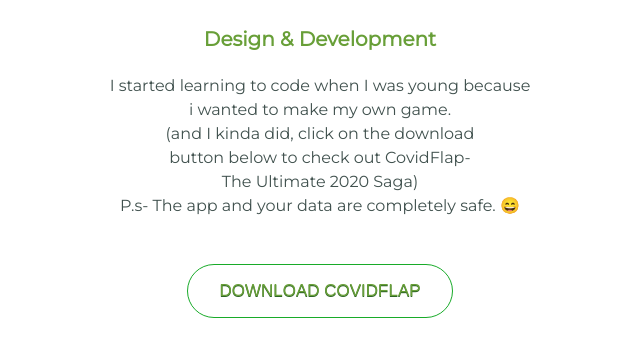
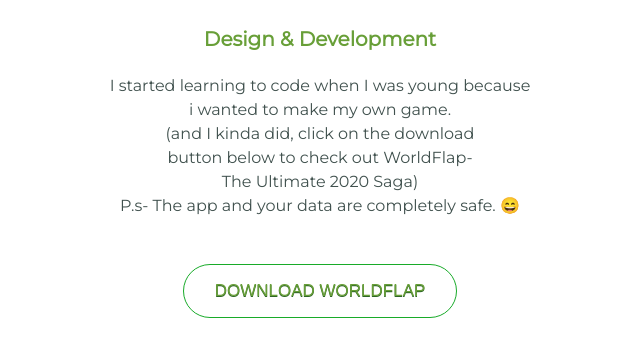
Before and after one commit to jaisup/About-Me, a plain HTML site: page index.html in a window 1280 px wide. Shown: the part 1645-1990 px from the top of the page, 320-960 px from the left. Drawn offline with Linux system fonts and the light colour scheme; grey boxes are pictures that could not be loaded.

Commit message:
Update index.html

```diff
--- a/index.html
+++ b/index.html
@@ -30,13 +30,13 @@
           <h3>Design & Development</h3>
           <p>I started learning to code when I was young because<br>
              i wanted to make my own game.<br>(and I kinda did, click on the download<br>
-             button below to check out CovidFlap-<br>
+             button below to check out WorldFlap-<br>
              The Ultimate 2020 Saga)<br>
              P.s- The app and your data are completely safe. 😄
              </p>
         </div>
 
-    <a class="btn" href="https://drive.google.com/file/d/1xkT-E_Z5cX9ouf_3mto88IcK09Nkd07z/view?usp=sharing">DOWNLOAD COVIDFLAP</a>
+    <a class="btn" href="https://play.google.com/store/apps/details?id=com.Racarys.WorldFlap">DOWNLOAD WORLDFLAP</a>
 
         <div class="skill-row">
           <img class="puri" src="https://drive.google.com/uc?id=1EEJFGBtSgzQ9JOmPd2HXsOEnWC3l9uS_" alt="pani puri">
```
